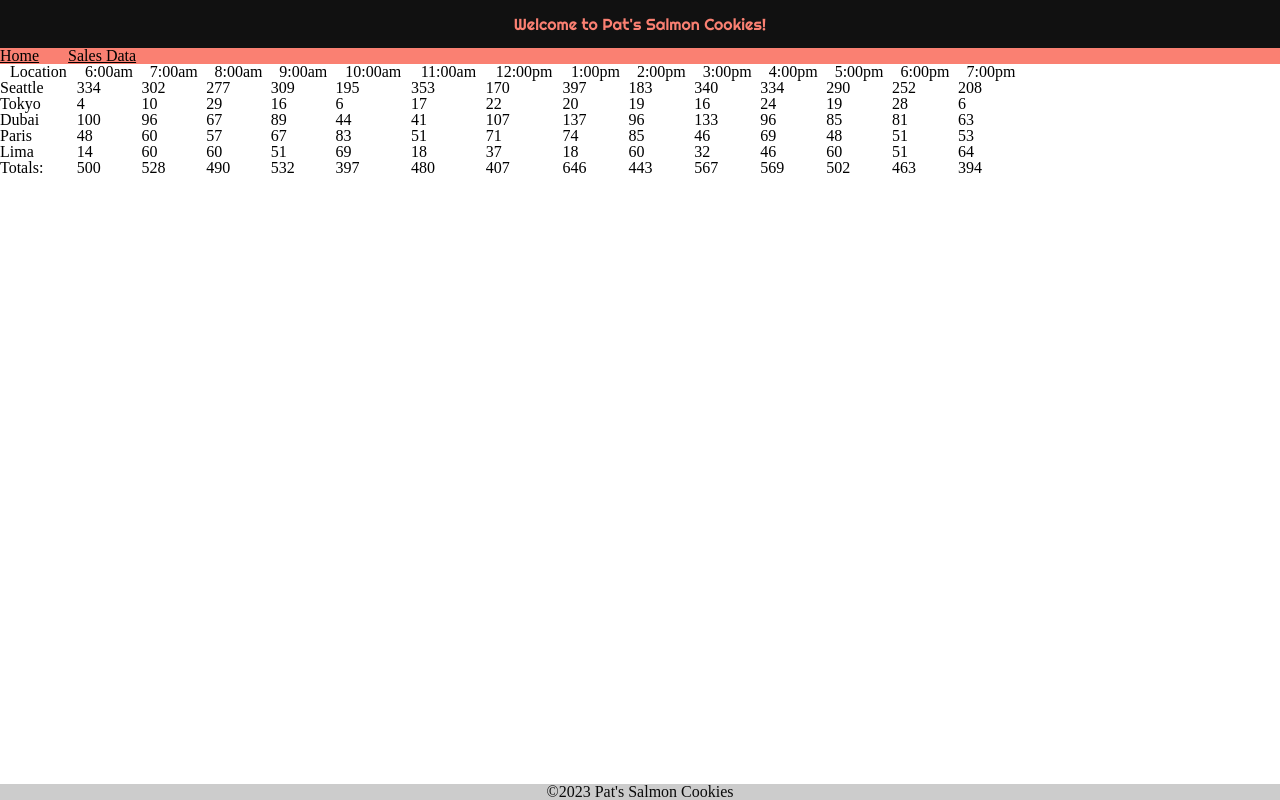
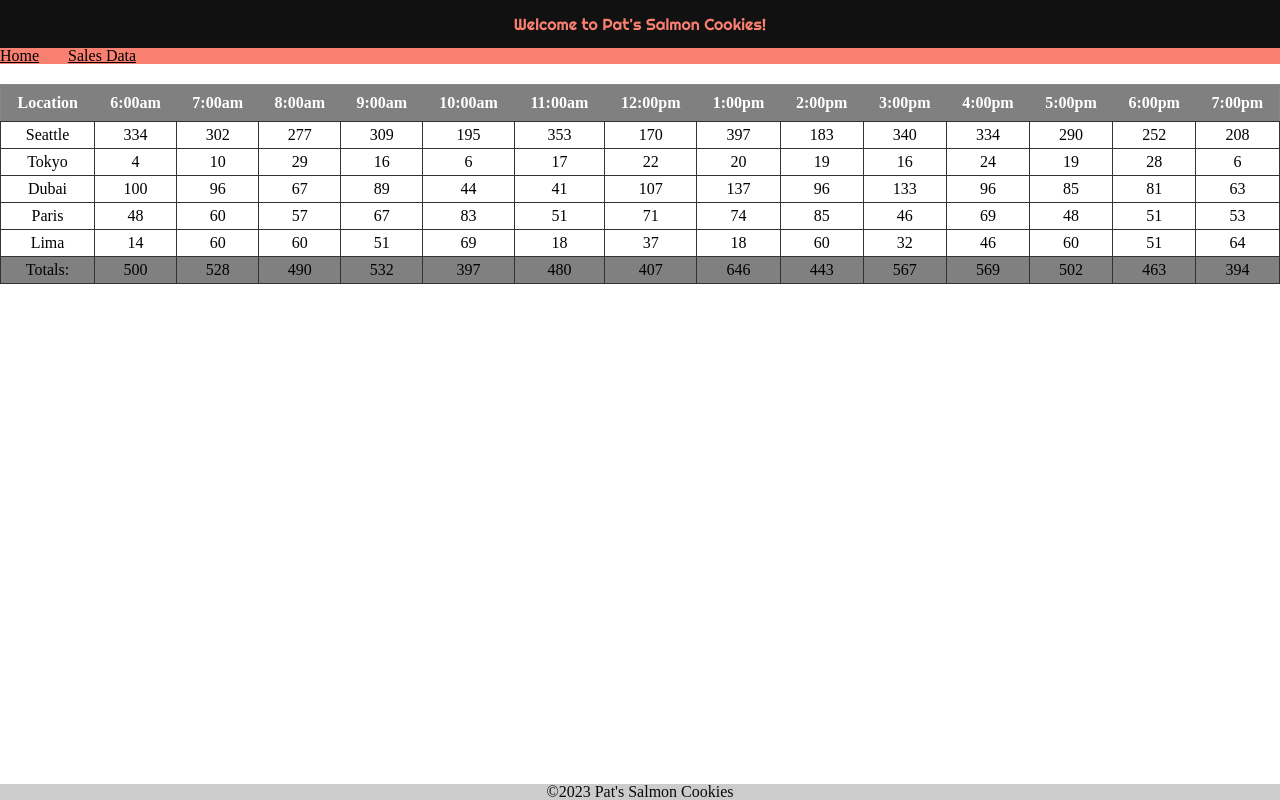
Before and after one commit to JamaisVu1/cookie-stand, a plain HTML site: page sales.html in a window 1280 px wide. Drawn offline with Linux system fonts and the light colour scheme.

Commit message:
Added styling

```diff
--- a/css/styles.css
+++ b/css/styles.css
@@ -38,6 +38,29 @@ footer {
 }
 
 table {
-  width: 80vw;
+  border-collapse: collapse;
+  width: 100%;
+  border: 1px solid #888787;
+  margin: 20px 0;
 
 }
+
+thead th {
+  background-color: #808080;
+  color: #fff;
+  font-weight: bold;
+  text-align: center;
+  padding: 10px;
+}
+
+td {
+  text-align: center;
+  padding: 5px;
+  border: 1px solid #333;
+}
+
+tfoot td {
+  background-color: #808080;
+
+
+}
```
